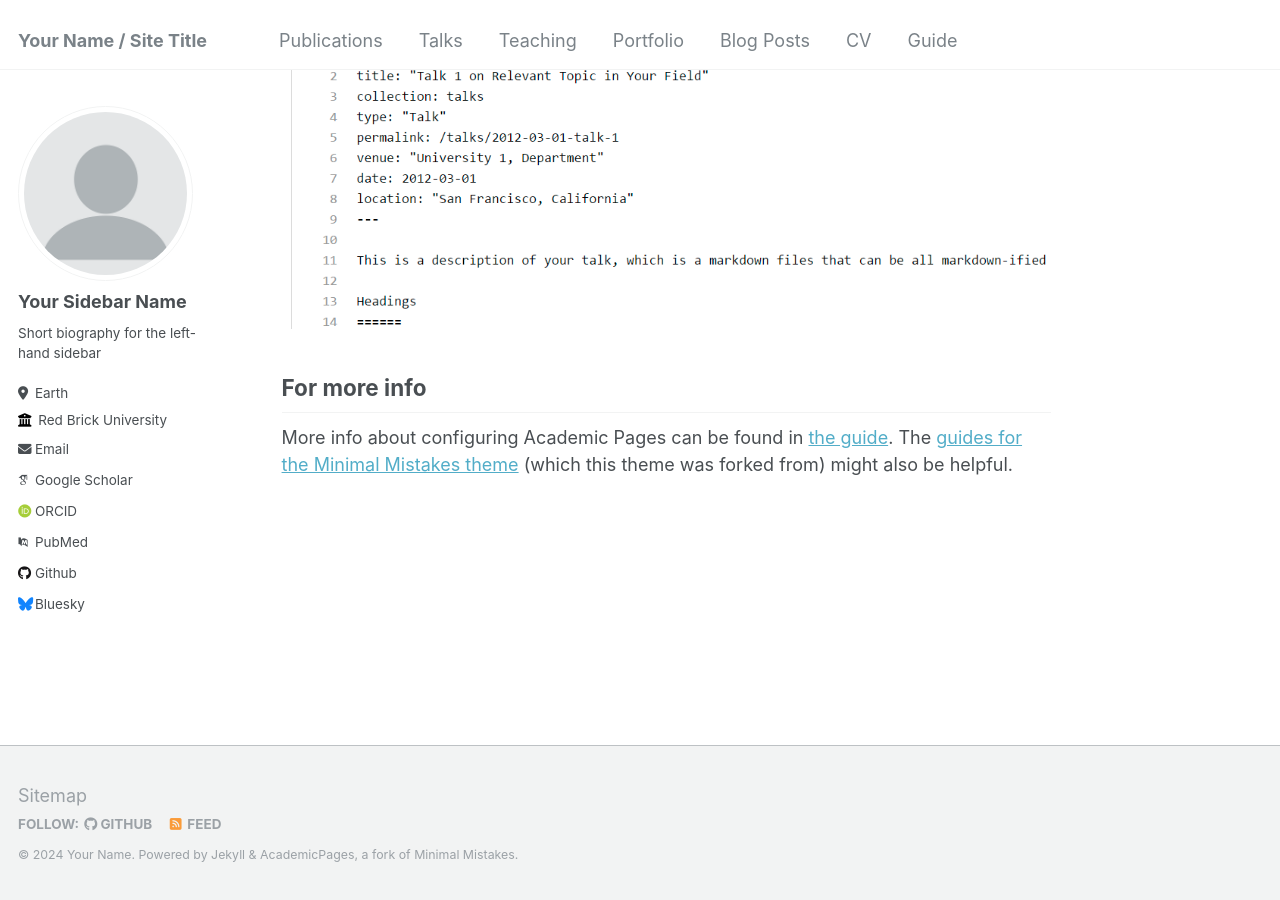
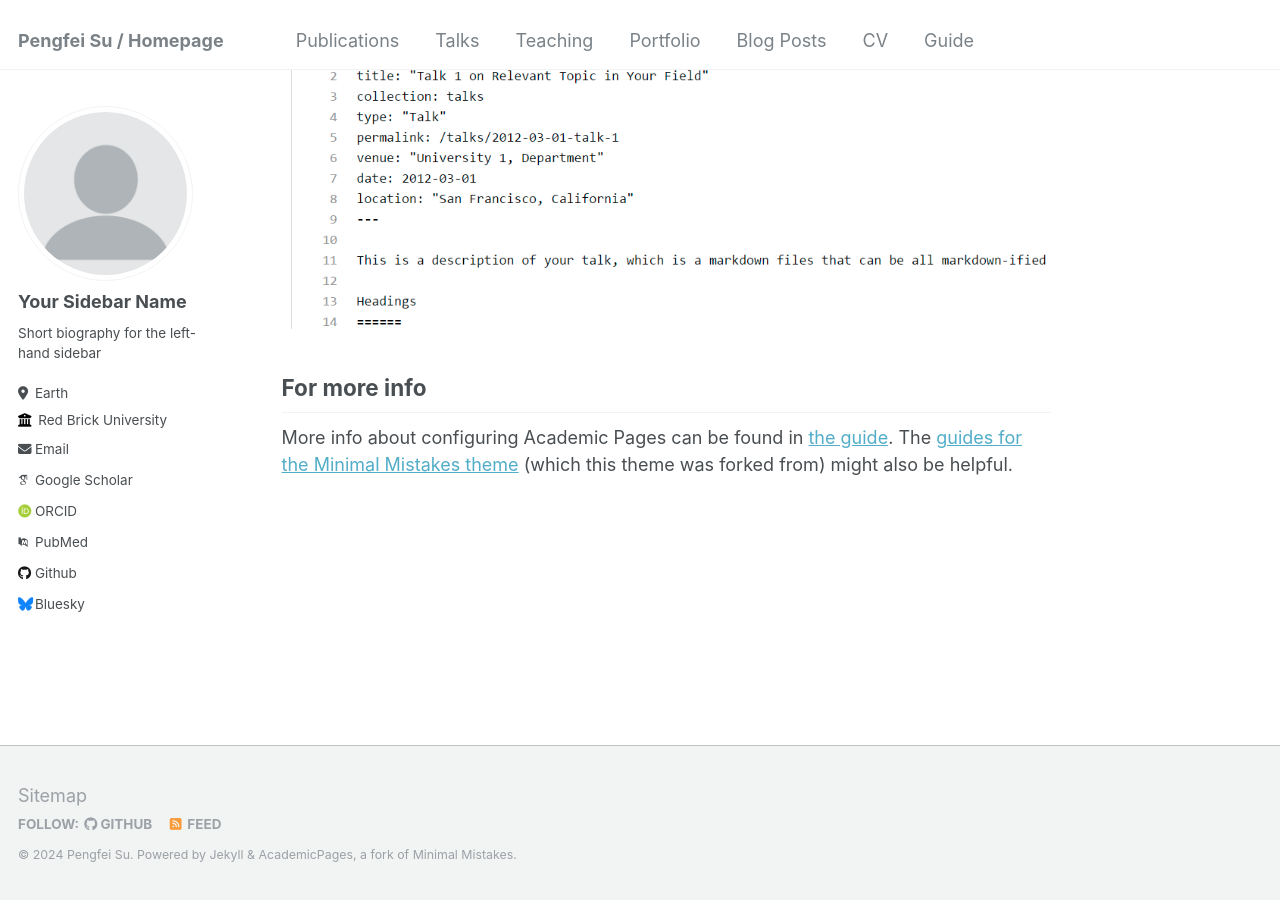
Before and after one commit to spf666666/Pengfei.github.io, a Jekyll site: the page built from _pages/about.md, in a window 1280 px wide and 900 px high, scrolled down 2660 px. Built offline with Jekyll 4.4.1, drawn with Linux system fonts in a browser that asks for light colours; some web fonts are replaced.

Commit message:
Update _config.yml

```diff
--- a/_config.yml
+++ b/_config.yml
@@ -8,9 +8,9 @@
 
 # Basic Site Settings
 locale                   : "en-US"
-title                    : "Your Name / Site Title"
+title                    : "Pengfei Su / Homepage"
 title_separator          : "-"
-name                     : &name "Your Name"
+name                     : &name "Pengfei Su"
 description              : &description "personal description"
 url                      : https://academicpages.github.io # the base hostname & protocol for your site e.g. "https://mmistakes.github.io"
 baseurl                  : "" # the subpath of your site, e.g. "/blog"
```
